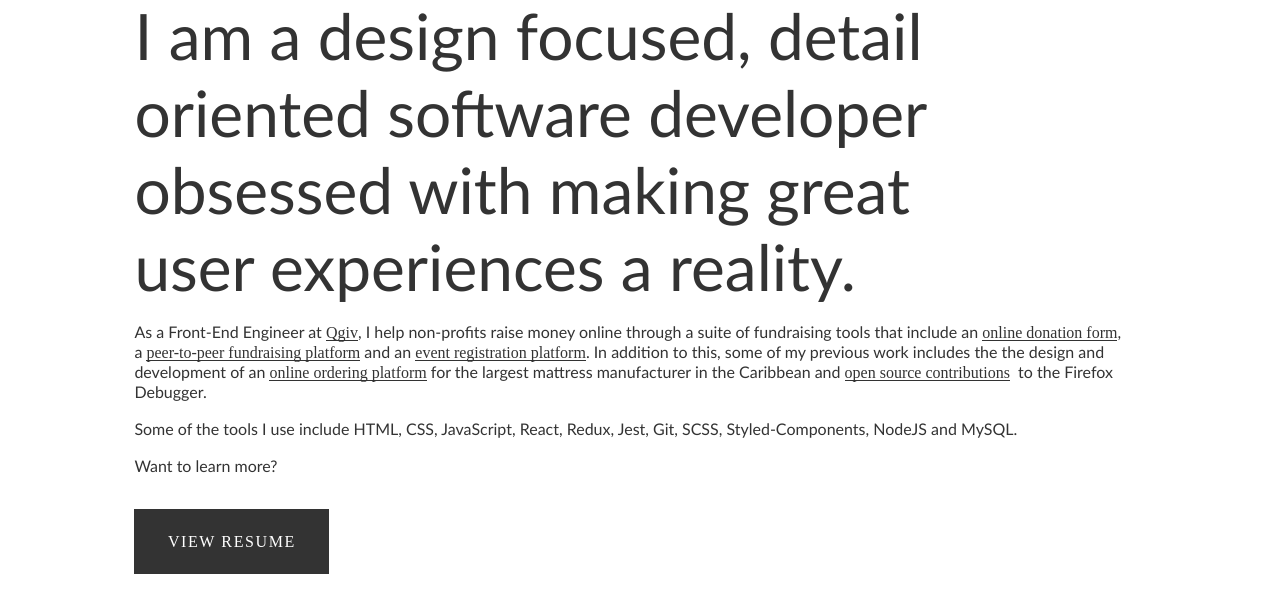
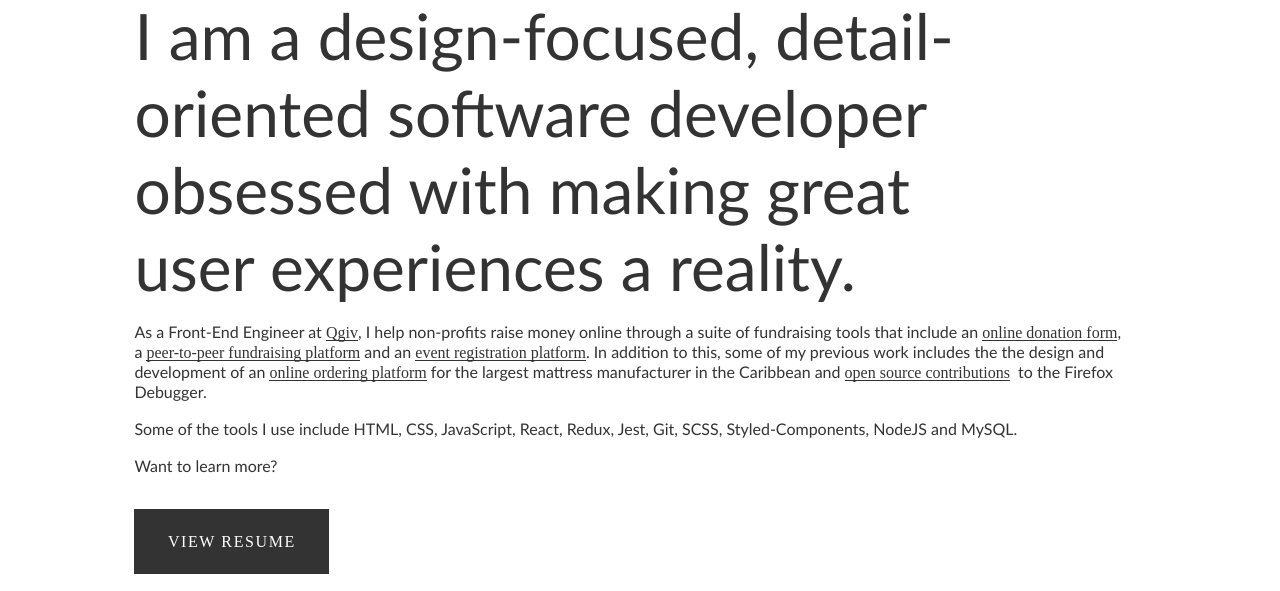
Before and after one commit to kyleknaggs/personal-website, a Gatsby site: page / in a window 1280 px wide. Shown: the part 281-872 px from the top of the page. Built offline with nearby package versions, Linux system fonts and the light colour scheme; Gatsby itself is replaced by a stand-in of ours; a web font is replaced by a local one.

Commit message:
Add hyphen between compound adjectives

```diff
--- a/src/pages/index.jsx
+++ b/src/pages/index.jsx
@@ -50,7 +50,7 @@ export default function Index({ data }) {
       <Main>
         <StyledDiv>
           <H1 text="Hello, I'm Kyle." />
-          <H2 text="I am a design focused, detail oriented software developer obsessed with making great user experiences a reality." />
+          <H2 text="I am a design-focused, detail-oriented software developer obsessed with making great user experiences a reality." />
           <Section>
             <WorkAndSkills />
           </Section>
```
